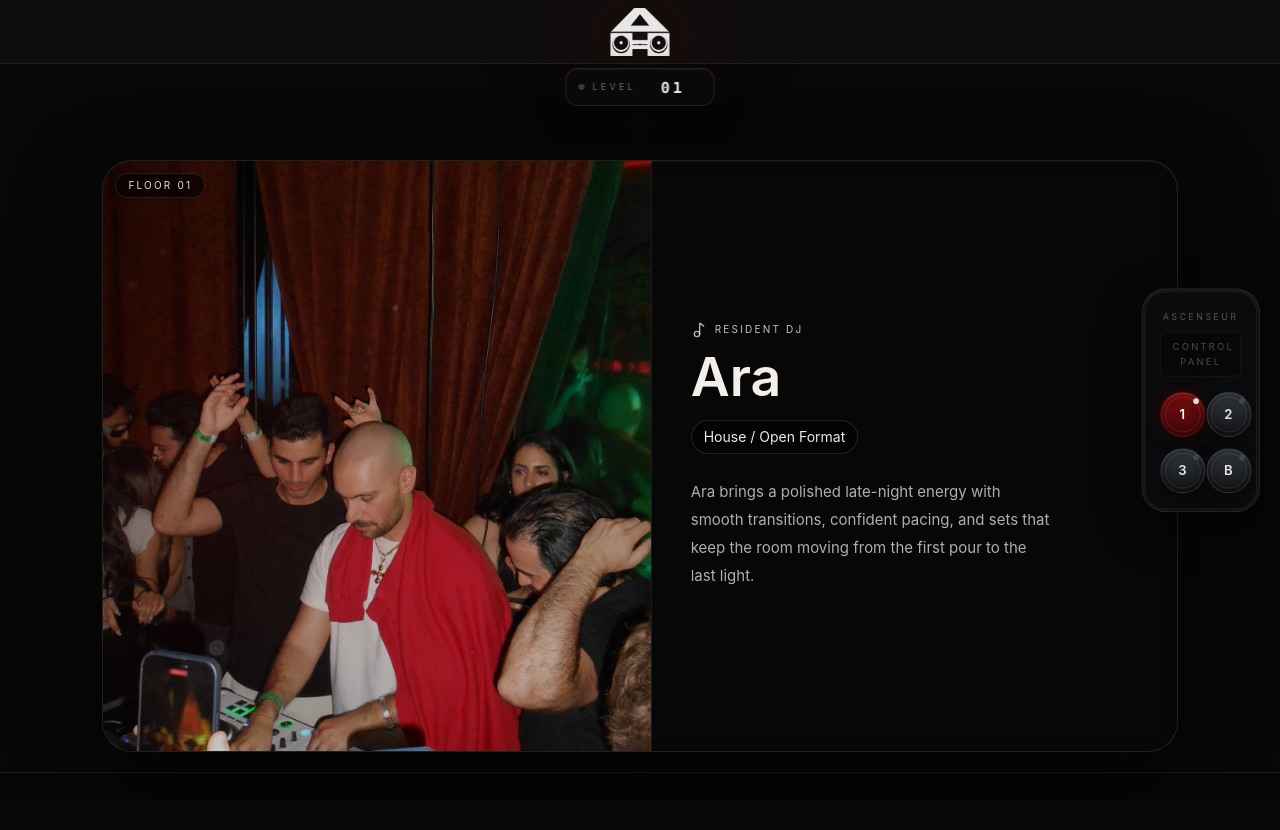
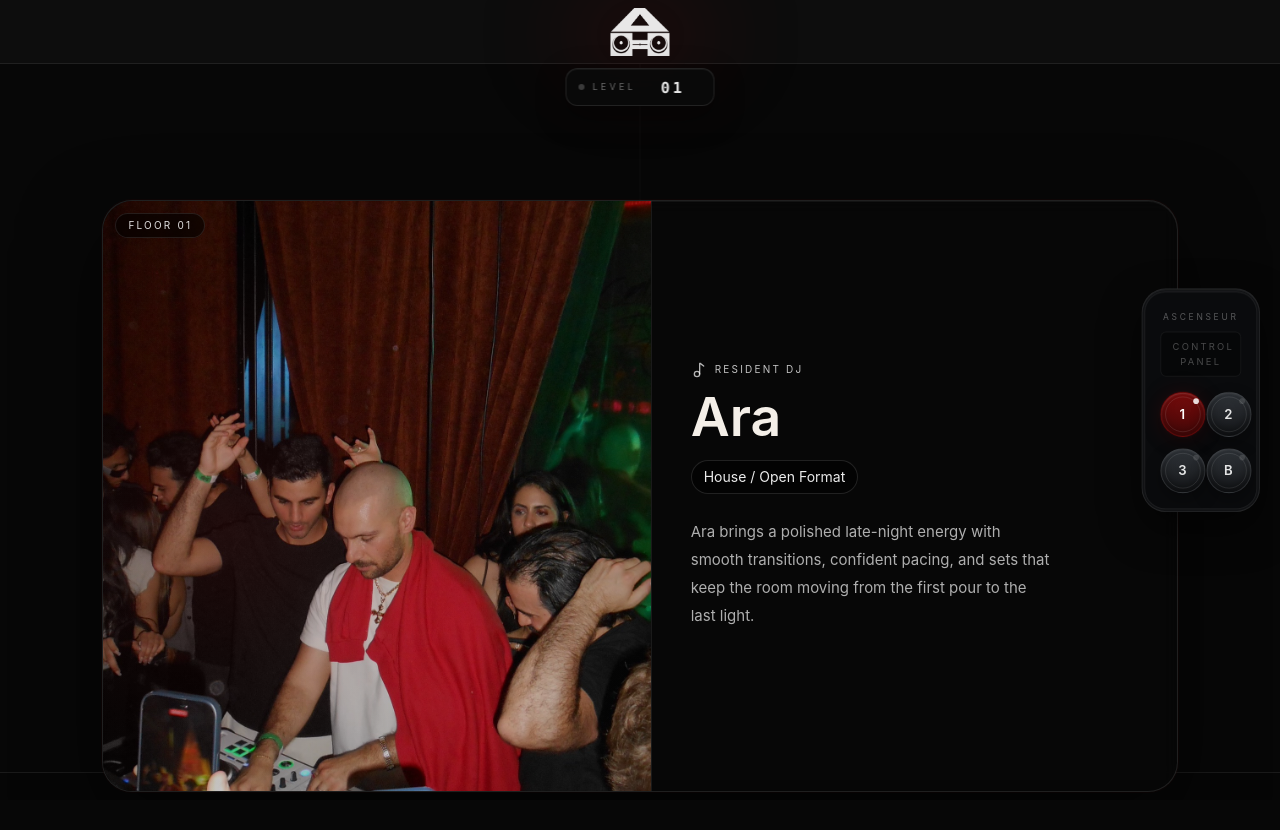
Before and after one commit to galiwartoukian-collab/ascenseurhouse, a React (Vite) app: page / in a window 1280 px wide. Shown: the top 830 px of the page. Built offline with nearby package versions, Linux system fonts and the light colour scheme; the HTML template or start-up script is replaced by a standard one.

Commit message:
Update App.tsx

```diff
--- a/src/App.tsx
+++ b/src/App.tsx
@@ -403,7 +403,7 @@ function ProfileInsideCabin({ profile, visible }: { profile: Profile; visible: b
       animate={{ opacity: visible ? 1 : 0, scale: visible ? 1 : 0.992, y: visible ? 0 : 10 }}
       exit={{ opacity: 0, scale: 0.985, y: -12 }}
       transition={{ duration: 0.58, ease: [0.22, 1, 0.36, 1] }}
-      className="absolute inset-0 z-10 flex justify-center pt-20"
+      className="absolute inset-0 z-10 flex justify-center pt-30"
     >
       <div
         className="relative h-[74vh] w-[min(84vw,1120px)] overflow-visible rounded-[30px] border shadow-2xl backdrop-blur-sm md:grid md:grid-cols-[1.02fr_0.98fr]"
```
